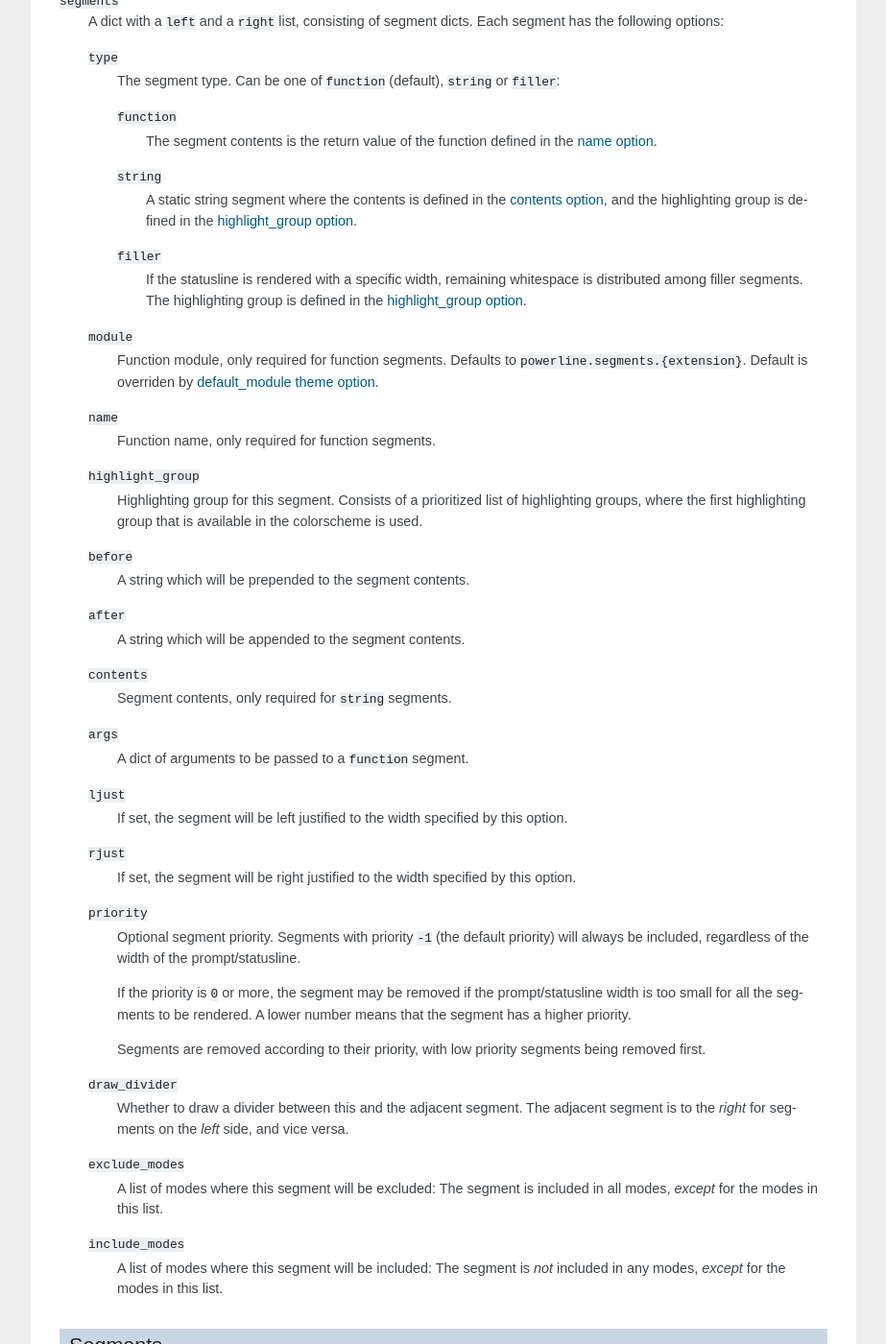
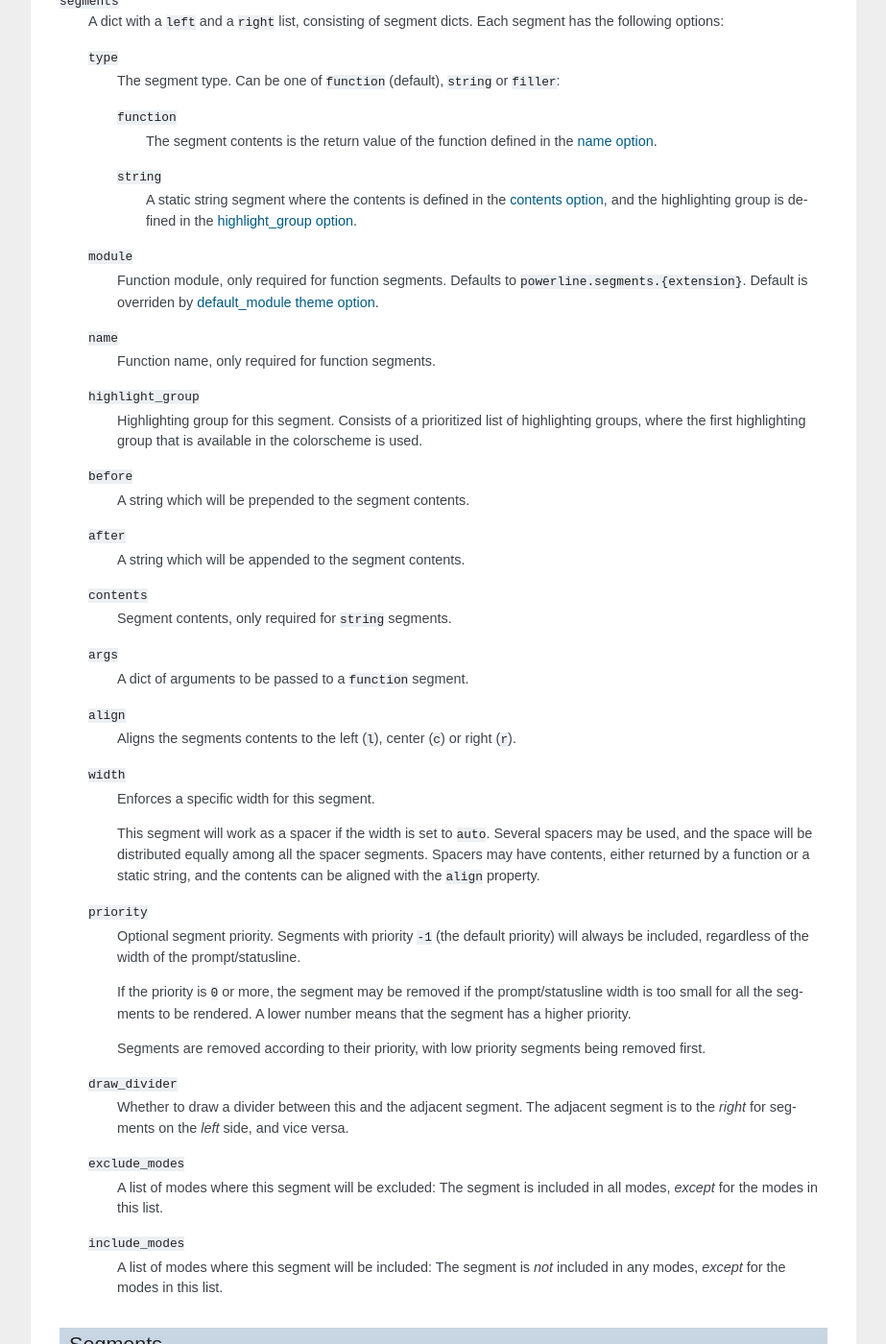
Before and after one commit to someyooyo/someyooyo, a Sphinx documentation site: the page built from docs/source/configuration.rst, in a window 1280 px wide and 1400 px high, scrolled down 3489 px. Shown: the whole window at 96% size, without its empty margins (198-1121 px from the left). Built offline with Sphinx 7.4.7, drawn with Linux system fonts in a browser that asks for light colours.

Commit message:
Refactor segment rendering
This commit introduces the following changes to themes and segment
rendering:

- Spacer segments are now regular string/function type segments with
  "width": "auto" in the themes.
- The "rjust"/"ljust" properties have been replaced by the "width"
  option combined with a new "align" option.
- Renderer._render_segments() is now a generator which renders each
  segment separately, and assigns the rendered contents to
  "_rendered_hl" and "_rendered_raw" in the segment dict.
- Renderer.render() returns the segments by joining the "_rendered_hl"
  values for each segment.
- Spacer segment widths are calculated in the render() method, and
  assigned to "_space_left" and "_space_right" in the segment dict.
  These spaces are then applied in Renderer._render_segments().
- All space characters are converted to no-break spaces (U+00A0) in the
  "_rendered_hl" property.

Refs #113.
Refs #154.

```diff
--- a/docs/source/configuration.rst
+++ b/docs/source/configuration.rst
@@ -237,12 +237,6 @@ Themes
             highlighting group is defined in the :ref:`highlight_group
             option <config-themes-seg-highlight_group>`.
 
-        ``filler``
-            If the statusline is rendered with a specific width, remaining
-            whitespace is distributed among filler segments. The
-            highlighting group is defined in the :ref:`highlight_group
-            option <config-themes-seg-highlight_group>`.
-
     ``module``
         .. _config-themes-seg-module:
 
@@ -276,13 +270,18 @@ Themes
     ``args``
         A dict of arguments to be passed to a ``function`` segment.
 
-    ``ljust``
-        If set, the segment will be left justified to the width specified by
-        this option.
+    ``align``
+        Aligns the segments contents to the left (``l``), center (``c``) or
+        right (``r``).
 
-    ``rjust``
-        If set, the segment will be right justified to the width specified
-        by this option.
+    ``width``
+        Enforces a specific width for this segment.
+
+        This segment will work as a spacer if the width is set to ``auto``.
+        Several spacers may be used, and the space will be distributed
+        equally among all the spacer segments. Spacers may have contents,
+        either returned by a function or a static string, and the contents
+        can be aligned with the ``align`` property.
 
     ``priority``
         Optional segment priority. Segments with priority ``-1`` (the
```
Also changed, not shown: 7 other files.
